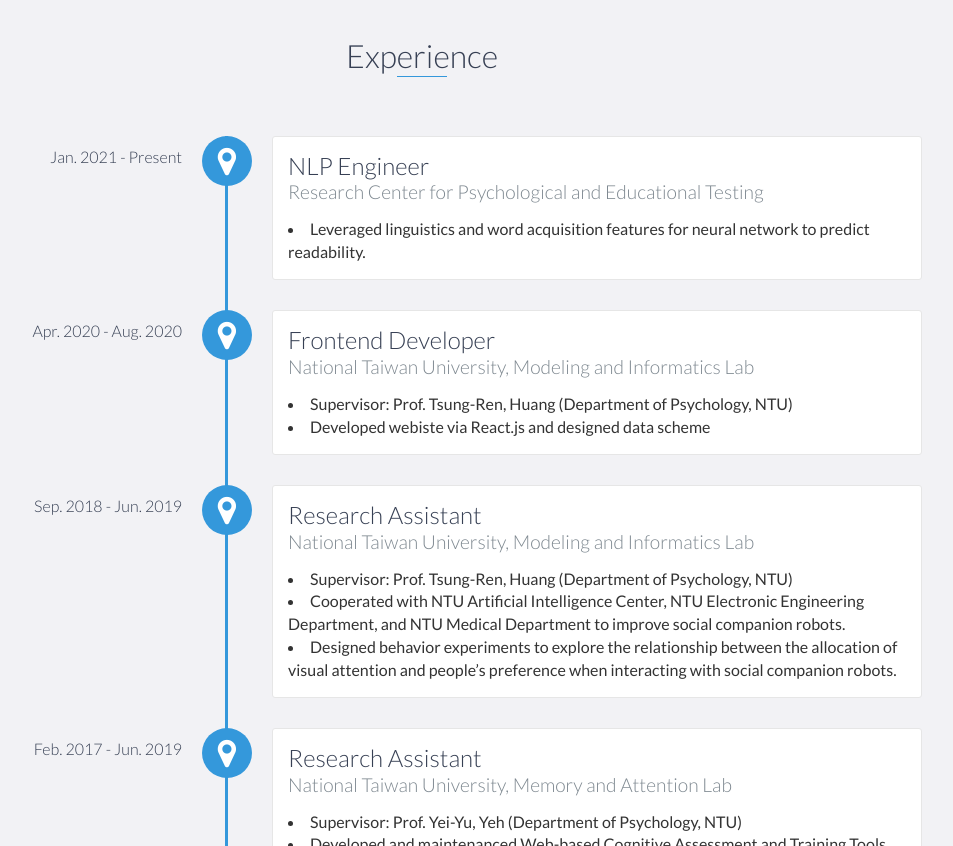
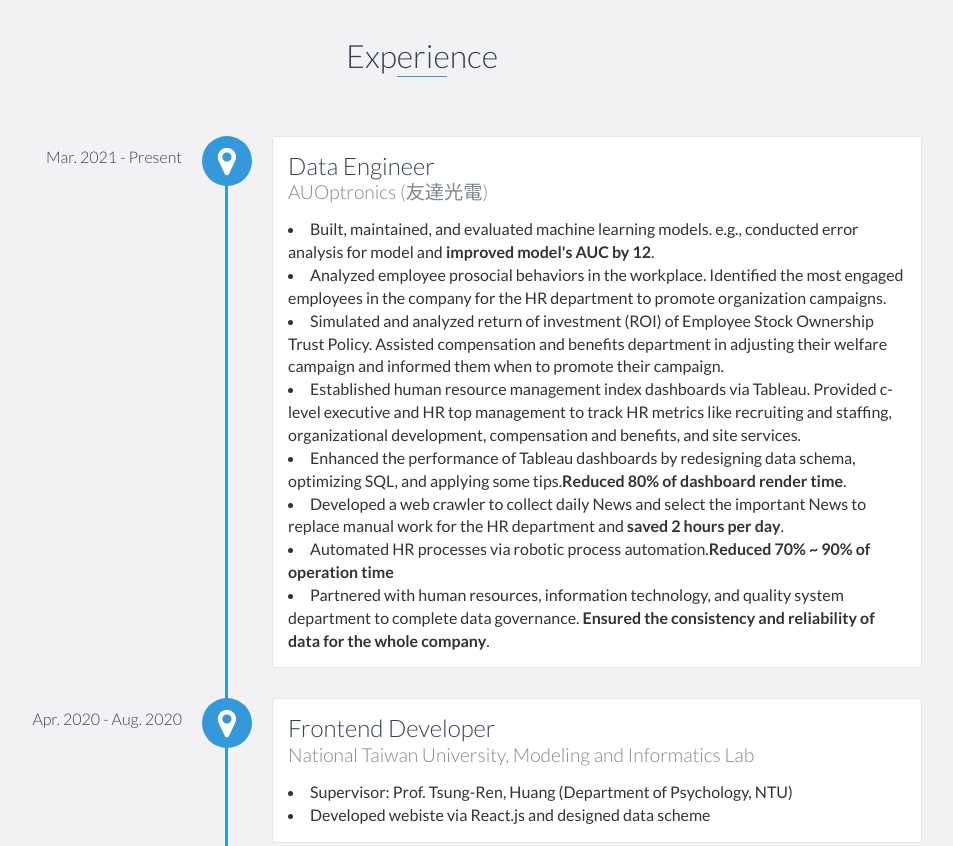
Before and after one commit to tylin30/tylin30.github.io, a website: page index.html in a window 1280 px wide. Shown: the part 1320-2166 px from the top of the page, without its empty margins (218-1171 px from the left). Drawn offline with nearby package versions, Linux system fonts and the light colour scheme.

Commit message:
update 20220809

```diff
--- a/index.html
+++ b/index.html
@@ -67,7 +67,7 @@
             <h1>Ting-Yu Lin</h1>
             <h1>林庭羽</h1>
             <h2>Data Enthusiast</h2>
-            <a href="assets/CV_tingyulin.pdf" class="btn-rounded-white">Download Resume</a>
+            <a href="assets/CV_tingyulin_20220809.pdf" class="btn-rounded-white">Download Resume</a>
 
 
         </div>
@@ -142,11 +142,20 @@
     <div id="experience" class="background-alt">
         <h2 class="heading">Experience</h2>
         <div id="experience-timeline">
-            <div data-date="Jan. 2021 - Present">
-                <h3>NLP Engineer</h3>
-                <h4>Research Center for Psychological and Educational Testing</h4>
+            <div data-date="Mar. 2021 - Present">
+                <h3>Data Engineer</h3>
+                <h4>AUOptronics (友達光電)</h4>
+
                 <p>
-                    <li>Leveraged linguistics and word acquisition features for neural network to predict readability.</li>
+                    <li>Built, maintained, and evaluated machine learning models. e.g., conducted error analysis for model and <b>improved model's AUC by 12</b>. </li>
+                    <li>Analyzed employee prosocial behaviors in the workplace. Identified the most engaged employees in the company for the HR department to promote organization campaigns.</li>
+                    <li>Simulated and analyzed return of investment (ROI) of Employee Stock Ownership Trust Policy. Assisted compensation and benefits department in adjusting their welfare campaign and informed them when to promote their campaign.</li>
+                    <li>Established human resource management index dashboards via Tableau. Provided c-level executive and HR top management to track HR metrics like recruiting and staffing, organizational development, compensation and benefits, and site services.</li>
+                    <li>Enhanced the performance of Tableau dashboards by redesigning data schema, optimizing SQL, and applying some tips.<b>Reduced 80% of dashboard render time</b>.</li>
+                    <li>Developed a web crawler to collect daily News and select the important News to replace manual work for the HR department and <b>saved 2 hours per day</b>. </li>
+                    <li>Automated HR processes via robotic process automation.<b>Reduced 70% ~ 90% of operation time</b></li>
+                    <li>Partnered with human resources, information technology, and quality system department to complete data governance. <b>Ensured the consistency and reliability of data for the whole company</b>.</li>
+
                 </p>
             </div>
 
@@ -486,6 +495,7 @@
                     <div class="project-info">
                         <h3>CogAT (Master Thesis)</h3>
                         <p>
+                            Publication: Yeh, Y.-Y., <b>Lin, T.-Y.</b>, Huang, T.-R., & Kuo, C.-Y. (2022) Development of a tablet-based task battery of executive functions. Chinese Journal of Psychology, in press.<br><br>
                             Developed 16 Cognitive Tasks on ipad, R package (NTUCogTask), and Data Exploration GUI.
                             <br>
                             <i class="fa fa fa-github" aria-hidden="true"></i> <a href="https://github.com/tylin30/NTUCogTask">R package: NTUCogTask (Analysis Tool for CogAT)</a>
```
Also changed, not shown: 2 other files.
